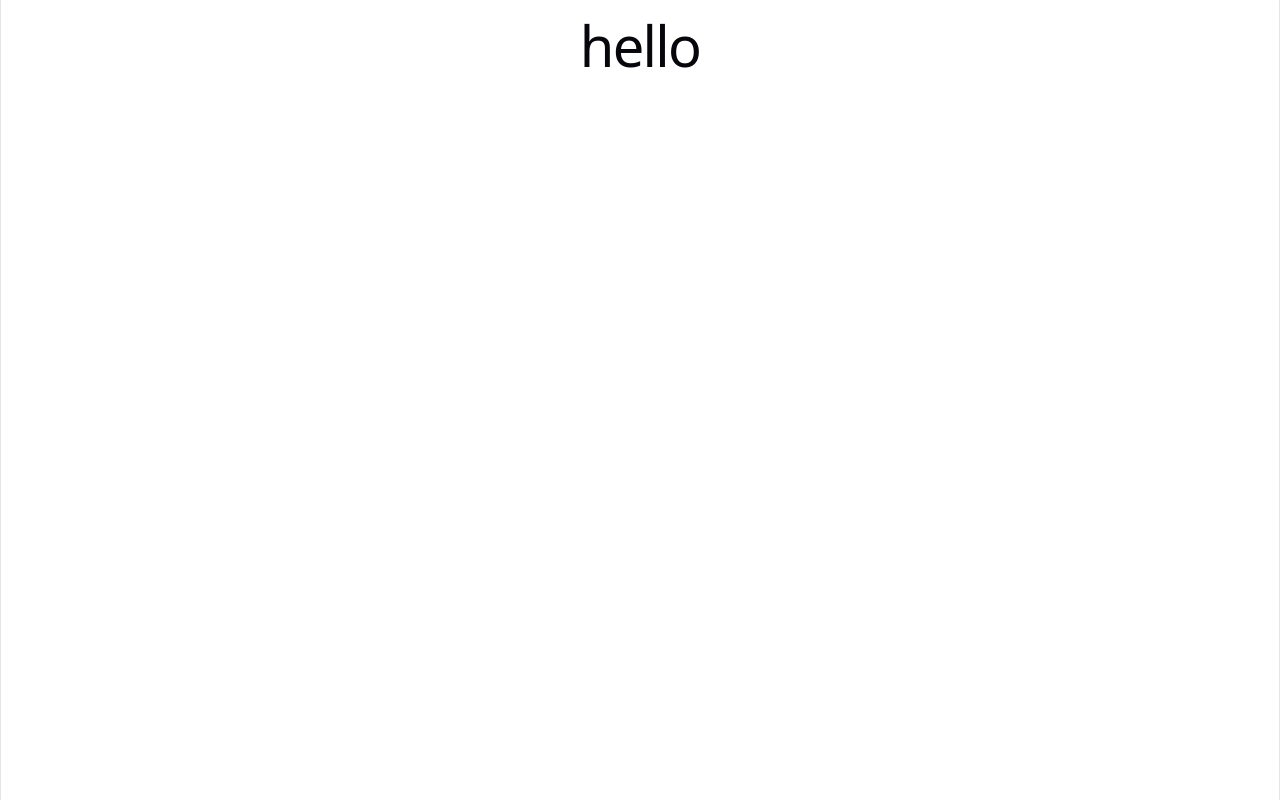
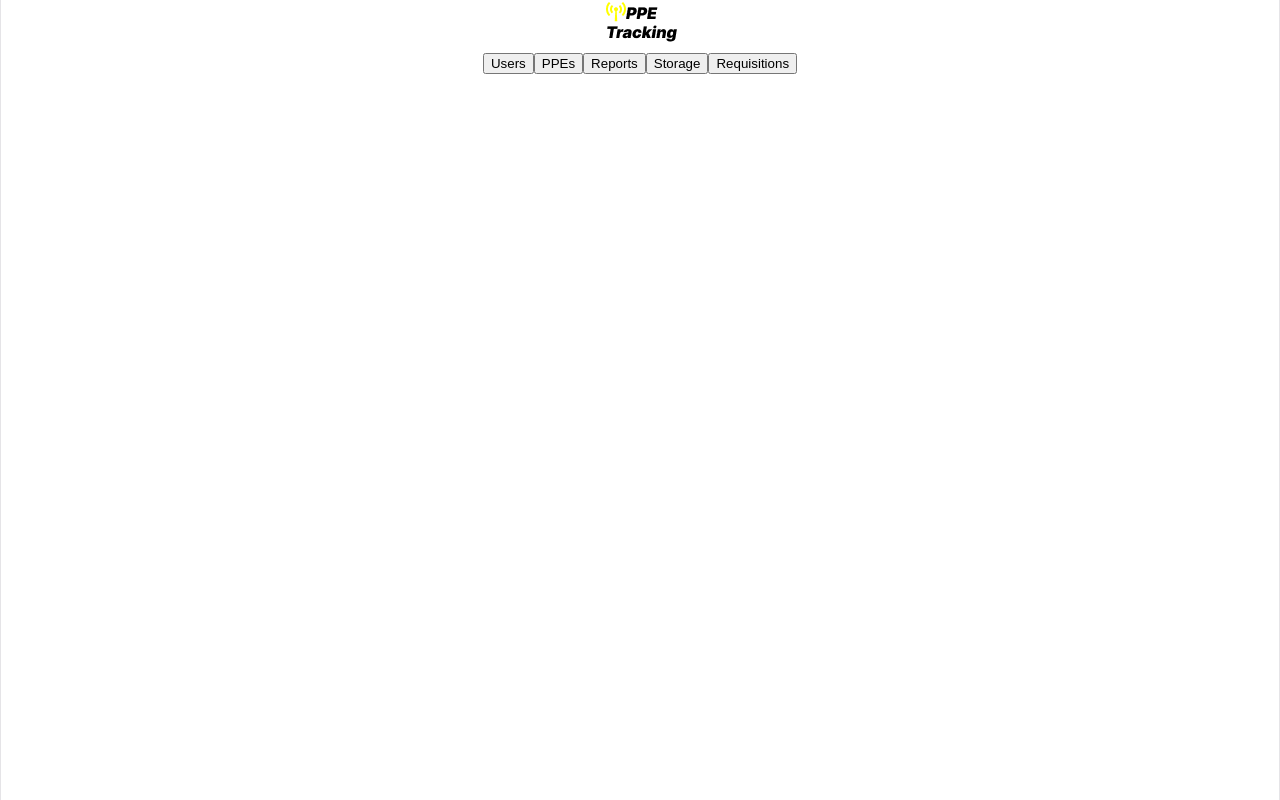
Before and after one commit to Miguel-Herculano-Viana/PPE-Tracking, a Vue app: page /Dashboard in a window 1280 px wide. Built offline with nearby package versions, Linux system fonts and the light colour scheme.

Commit message:
preconfig

```diff
--- a/src/views/Dashboard.vue
+++ b/src/views/Dashboard.vue
@@ -5,5 +5,14 @@ export default {
 }
 </script>
 <template>
-    <h1>hello</h1>
+    <body>
+        <img src="../assets/Group 2.png">
+        <section class="selector">
+            <button>Users</button>
+            <button>PPEs</button>
+            <button>Reports</button>
+            <button>Storage</button>
+            <button>Requisitions</button>
+        </section>
+    </body>
 </template>
--- a/src/views/Login.vue
+++ b/src/views/Login.vue
@@ -14,10 +14,10 @@ export default {
                 <input type="text">
             </form>
             <form action="" method="get" class="Password">
-                <label for="Password">Password</label>
-                <input type="text">
+                <label for="Password">Password: </label>
+                <input type="text" class="Password_form">
             </form>
-            <button class="Login"><p>Login</p></button>
+            <button type="submit" class="Login"><p>Login</p></button>
         </section>
     </body>
 </template>
```
